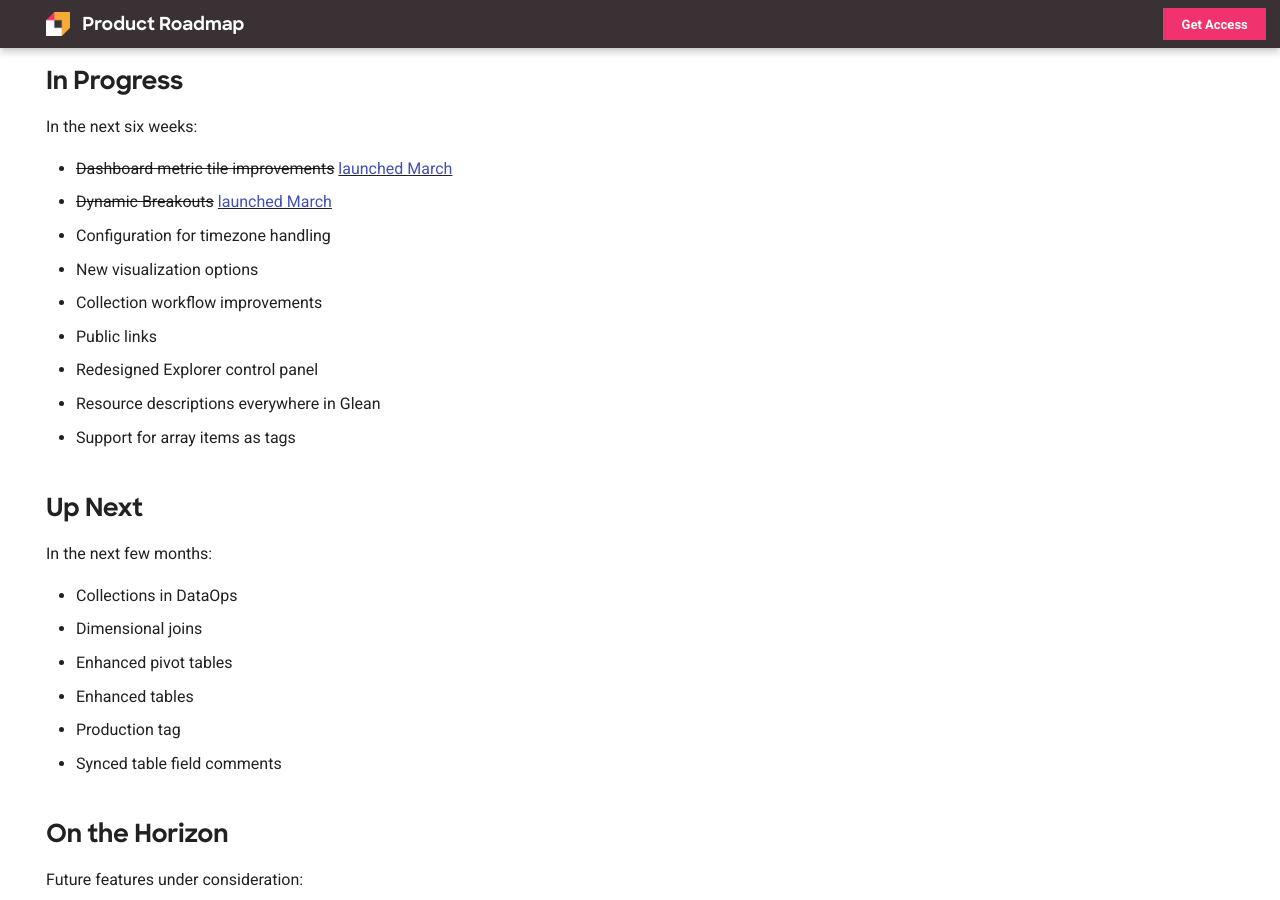
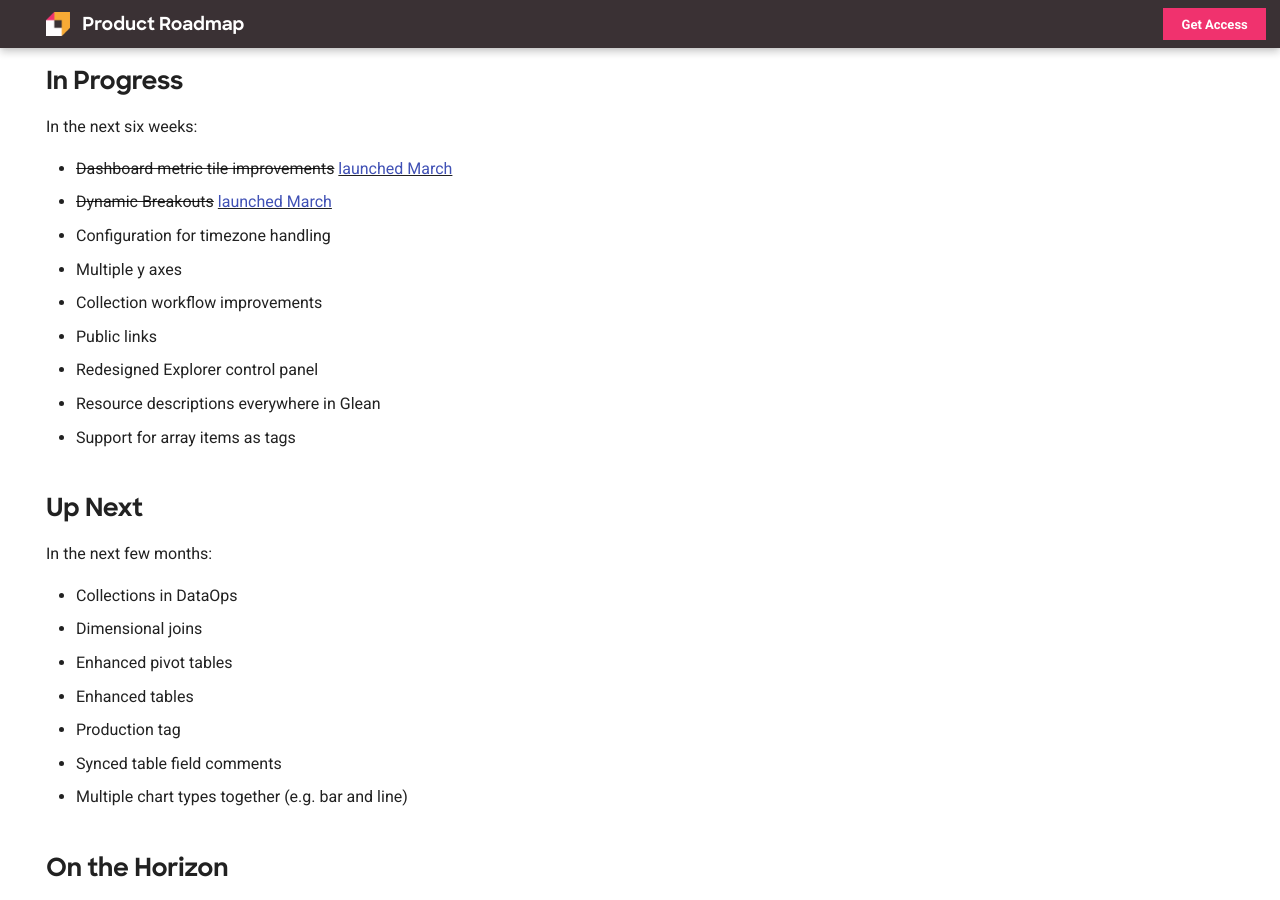
Before and after one commit to gleannyc/documentation, an MkDocs documentation site: the page built from docs/product-roadmap/index.md, in a window 1280 px wide and 900 px high, scrolled down 212 px. Built offline with MkDocs 1.6.1 and Material for MkDocs 9.7.7, drawn with Linux system fonts in a browser that asks for light colours.

Commit message:
Update index.md

```diff
--- a/docs/product-roadmap/index.md
+++ b/docs/product-roadmap/index.md
@@ -15,7 +15,7 @@ In the next six weeks:
 - <del>Dashboard metric tile improvements</del> <ins>[launched March](../changelog/2023_03_31.md#metric-tiles)</ins>
 - <del>Dynamic Breakouts</del> <ins>[launched March](../changelog/2023_03_31.md#dynamic-breakouts)</ins>
 - Configuration for timezone handling
-- New visualization options
+- Multiple y axes
 - Collection workflow improvements
 - Public links
 - Redesigned Explorer control panel
@@ -32,6 +32,7 @@ In the next few months:
 - Enhanced tables
 - Production tag
 - Synced table field comments
+- Multiple chart types together (e.g. bar and line)
 
 ## On the Horizon
 
```
